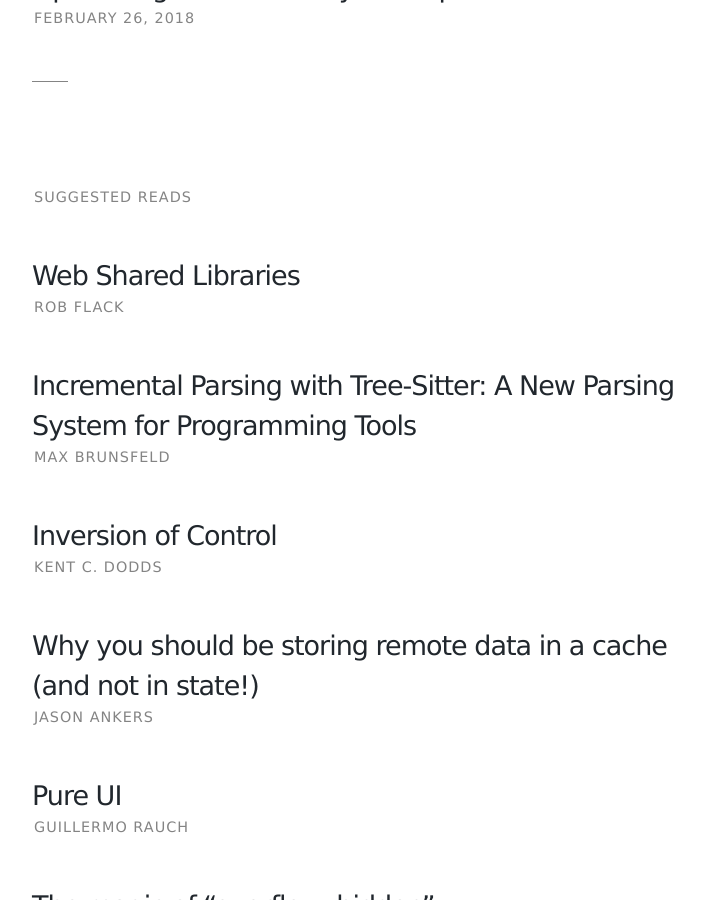
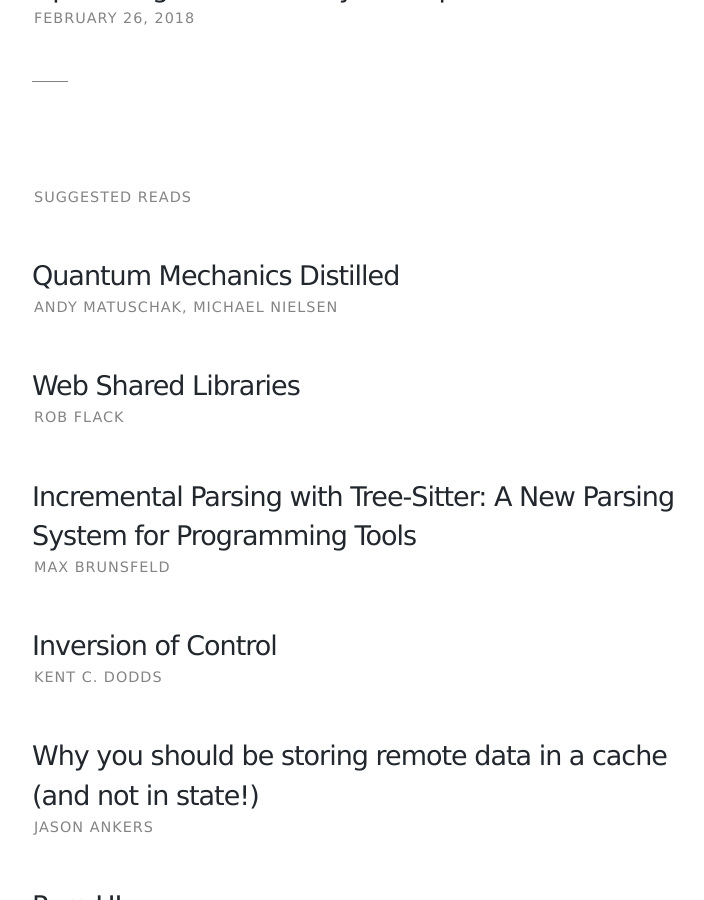
Before and after one commit to giuseppeg/giuseppeg.github.com, a Jekyll site: the page built from blog/index.html, in a window 1280 px wide and 900 px high, scrolled down 2558 px. Shown: the whole window, without its empty margins (269-973 px from the left). Built offline with Jekyll 4.4.1, drawn with Linux system fonts in a browser that asks for light colours.

Commit message:
Suggested: Quantum Mechanics Distilled

```diff
--- a/_data/suggestedPosts.json
+++ b/_data/suggestedPosts.json
@@ -1,4 +1,9 @@
 [
+  {
+    "title": "Quantum Mechanics Distilled",
+    "author": "Andy Matuschak, Michael Nielsen",
+    "url": "https://quantum.country/qm"
+  },
   {
     "title": "Web Shared Libraries",
     "author": "Rob Flack",
```
